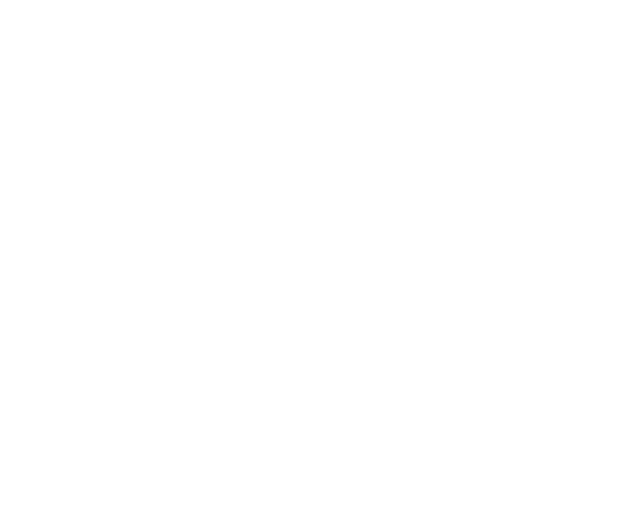
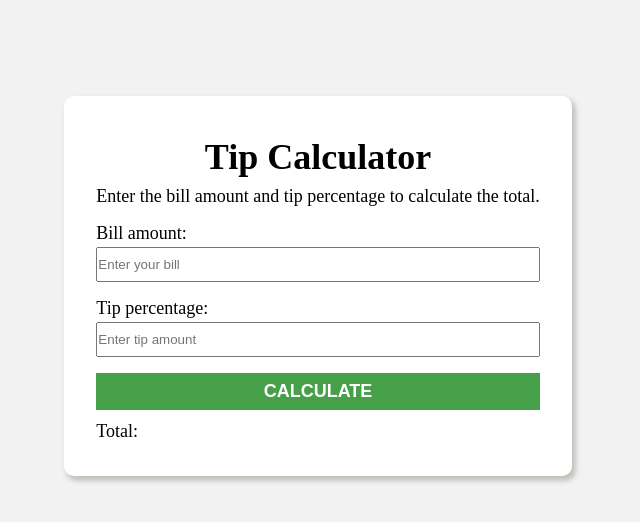
Before and after one commit to mdabdulaziztanvir/lastOneHour, a plain HTML site: page tip-calculator/index.html in a window 1280 px wide. Shown: the whole page, without its empty margins (322-962 px from the left). Drawn offline with Linux system fonts and the light colour scheme.

Commit message:
Tip calculator adding basic calculation

```diff
--- a/tip-calculator/index.html
+++ b/tip-calculator/index.html
@@ -3,7 +3,36 @@
   <head>
     <meta charset="UTF-8" />
     <meta name="viewport" content="width=device-width, initial-scale=1.0" />
-    <title>Document</title>
+    <title>Tip Calculator(Mint's)</title>
+    <link rel="stylesheet" href="style.css" />
   </head>
-  <body></body>
+  <body>
+    <div id="calculator_box">
+      <h1>Tip Calculator</h1>
+      <p>Enter the bill amount and tip percentage to calculate the total.</p>
+      <div class="input_item">
+        <label for="amount">Bill amount:</label>
+        <br />
+        <input
+          id="bill_amount"
+          type="number"
+          placeholder="Enter your bill"
+          required
+        />
+      </div>
+      <div class="input_item">
+        <label for="amount">Tip percentage:</label>
+        <br />
+        <input
+          id="tip_percentage"
+          type="number"
+          placeholder="Enter tip amount"
+          required
+        />
+      </div>
+      <button id="calculate_btn" onclick="myTipCalculator()">CALCULATE</button>
+      <p>Total: <span id="total_amount"></span></p>
+    </div>
+    <script src="./main.js"></script>
+  </body>
 </html>
--- /dev/null
+++ b/tip-calculator/main.js
@@ -0,0 +1,13 @@
+const billAmount = document.getElementById("bill_amount");
+const tipPercentage = document.getElementById("tip_percentage");
+const totalAmount = document.getElementById("total_amount");
+
+function myTipCalculator() {
+  const billAmountValue = Number(billAmount.value);
+  const tipPercentageValue = Number(tipPercentage.value);
+  const percentageAmount = Number((billAmountValue * tipPercentageValue) / 100);
+
+  const result = billAmountValue + percentageAmount;
+  totalAmount.textContent = Number.parseFloat(result).toFixed(2);
+  console.log("Total:", result);
+}
--- /dev/null
+++ b/tip-calculator/style.css
@@ -0,0 +1,45 @@
+* {
+  padding: 0;
+  margin: 0;
+  box-sizing: border-box;
+}
+
+body {
+  background-color: #f2f2f2;
+  display: flex;
+  justify-content: center;
+  padding: 1rem;
+  margin-top: 5rem;
+}
+#calculator_box {
+  background-color: #ffffff;
+  border-radius: 10px;
+  box-shadow: 3px 4px 5px 1px rgb(195, 195, 189);
+  padding: 2rem;
+  font-size: 18px;
+}
+#calculator_box h1 {
+  text-align: center;
+  margin: 0.5rem 0;
+}
+.input_item {
+  margin: 1rem 0;
+}
+.input_item input {
+  width: 100%;
+  padding: 0.5rem 0;
+  margin-top: 0.2rem;
+}
+#calculate_btn {
+  background-color: #45a049;
+  border: none;
+  font-size: 18px;
+  font-weight: bold;
+  padding: 0.5rem;
+  color: #ffffff;
+  width: 100%;
+}
+#total_amount {
+  font-size: 30px;
+  font-weight: bolder;
+}
```
